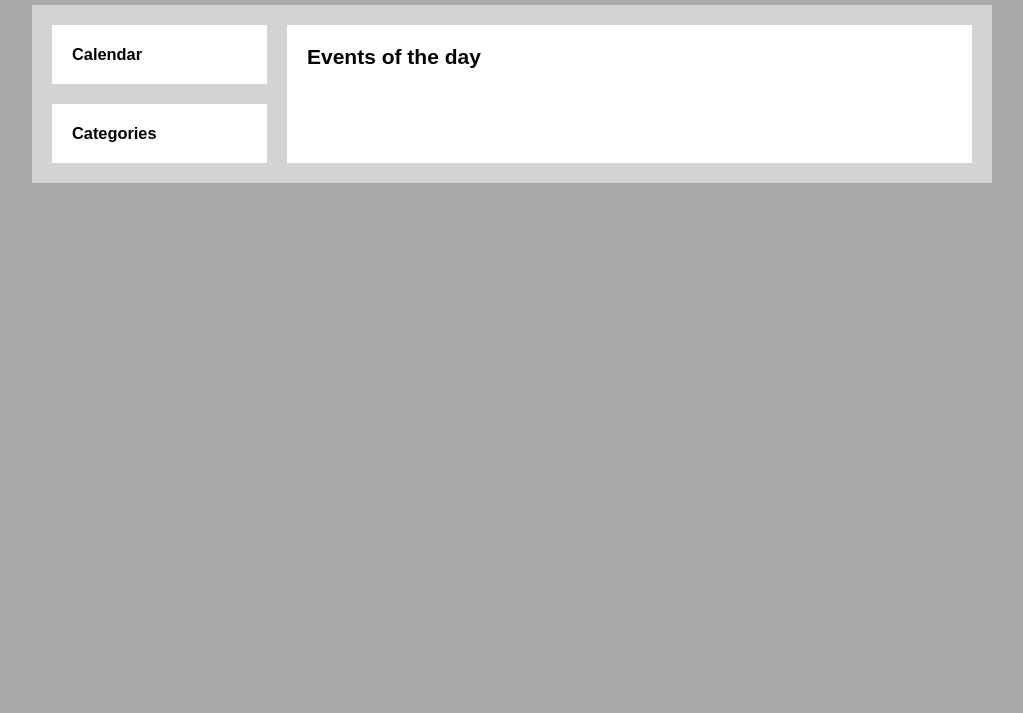
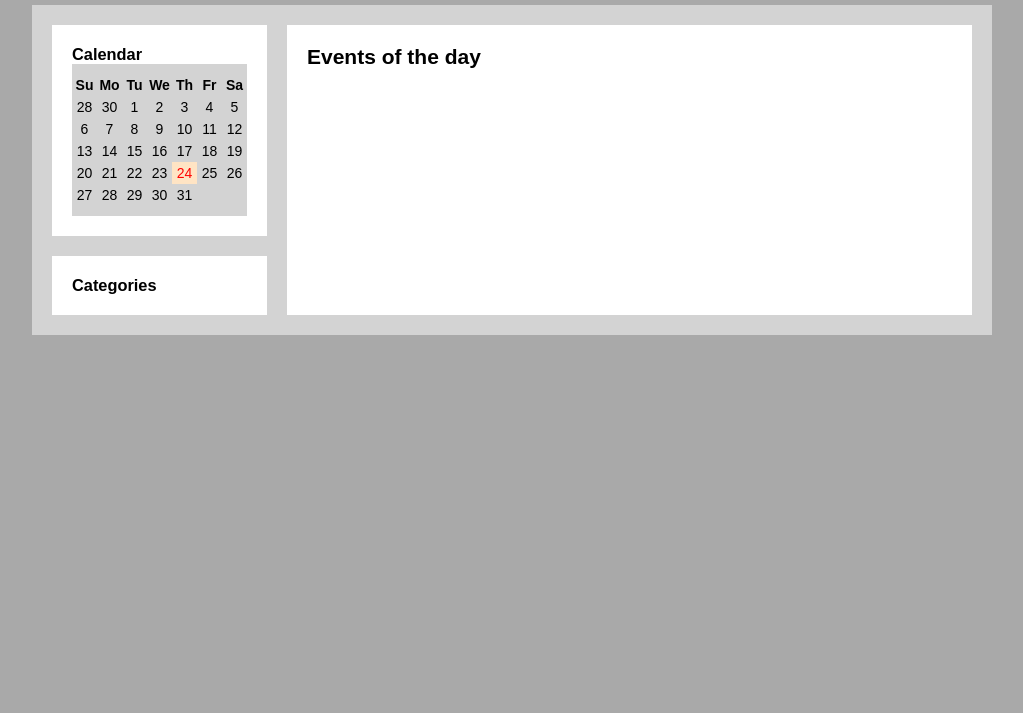
Before and after one commit to lucia-maria-mertic/fiiPractic2022, a website with bundled scripts: page index.html in a window 1280 px wide. Shown: the part 87-800 px from the top of the page, without its empty margins (128-1151 px from the left). Built offline with nearby package versions, Linux system fonts and the light colour scheme.

Commit message:
js modules

```diff
--- /dev/null
+++ b/app/components/date-picker.js
@@ -0,0 +1,44 @@
+import { createElement } from '../dom-utils.js';
+
+export const render = (rootElement) => {
+  const section = document.createElement("section");
+    const labels = ["Su", "Mo", "Tu", "We", "Th", "Fr", "Sa"];
+
+    for (let i = 0; i < labels.length; i++) {
+      const div = createElement("div", {
+        textContent: labels[i],
+      });
+      section.appendChild(div);
+    }
+
+    const date = new Date();
+    const today = new Date();
+    const prev = new Date(today);
+    prev.setDate(0);
+    date.setDate(1);
+    let day = 1;
+    const currentMonth = date.getMonth();
+
+    day = date.getDay();
+    while(day > 0) {
+      const div = createElement("div", {
+        textContent: prev.getDate(),
+      });
+      prev.setDate(-1);
+      day--;
+      section.appendChild(div);
+    }
+
+    day = 1;
+    while (date.getMonth() === currentMonth) {
+      const div = createElement("div", {
+        textContent: day,
+        className: date.getDate() === today.getDate() ? 'today' : '',
+      });
+
+      section.appendChild(div);
+      date.setDate(++day);
+    }
+
+    rootElement.appendChild(section);
+}
--- /dev/null
+++ b/app/components/header.js
@@ -0,0 +1,17 @@
+import { createElement, compile } from '../dom-utils.js';
+
+const template = `
+  <h1>{title}</h1>
+  <button name="add-event"><i>+</i>{buttonLabel}</button>
+`;
+
+export const render = (rootElement) => {
+  const element = createElement('header', {
+    className: 'app-header',
+    innerHTML: compile(template, {
+      title: 'Calendar',
+      buttonLabel: 'Add Event'
+    })
+  });
+  rootElement.appendChild(element);
+}
--- /dev/null
+++ b/app/dom-utils.js
@@ -0,0 +1,15 @@
+export function createElement(type = 'div', props = {}) {
+  const element = document.createElement(type);
+
+  Object.keys(props).forEach((name) => {
+    element[name] = props[name];
+  });
+
+  return element;
+}
+
+export function compile(tpl, variables = {}) {
+  return Object.keys(variables).reduce((result, key) => {
+    return result.replace(`{${key}}`, variables[key]);
+  }, tpl);
+}
--- a/index.html
+++ b/index.html
@@ -9,26 +9,7 @@
 
 </head>
 <body>
-    <div id="wrapper">
-        <header>
-            <h1>Calendar</h1>
-            <button name="add-event"><i>+</i> Add Event</button>
-        </header>
-        <section>
-            <aside>
-            <div id="calendar">
-                <h3>Calendar</h3>
-                <div id="calendar-wrapper"></div>
-            </div>
-            <div id="categories">
-                <h3>Categories</h3>
-            </div>
-            </aside>
-            <main>
-                <h2>Events of the day</h2>
-            </main>
-        </section>
-        </div>
-    <script src="./main.js"></script>
+    <div id="wrapper"></div>
+    <script type="module" src="./main.js"></script>
 </body>
 </html>
--- a/main.js
+++ b/main.js
@@ -1,28 +1,32 @@
+import { render as renderHeader } from './app/components/header.js';
+import { render as renderDatePicker } from './app/components/date-picker.js';
+import { createElement } from './app/dom-utils.js'
+
 (() => {
-  const calendar = document.getElementById('calendar-wrapper');
-  calendar.removeChild(calendar.lastElementChild);
+  const appElement = document.getElementById('wrapper');
 
-  const section = document.createElement('section');
-  const labels = ["Su", "Mo", "Tu", "We", "Th", "Fr", "Sa"];
+  renderHeader(appElement);
+  renderAppContent(appElement);
 
-  for(let i = 0; i < labels.length; i++) {
-    const div = document.createElement('div');
-    div.textContent = labels[i];
-    section.appendChild(div);
+  renderDatePicker(document.getElementById("calendar-wrapper"));
+
+  function renderAppContent(rootElement) {
+    const element = createElement('section', {
+      innerHTML: `
+        <aside>
+          <div id="calendar">
+              <h3>Calendar</h3>
+              <div id="calendar-wrapper"></div>
+          </div>
+          <div id="categories">
+              <h3>Categories</h3>
+          </div>
+        </aside>
+        <main>
+            <h2>Events of the day</h2>
+        </main>
+      `
+    });
+    rootElement.appendChild(element);
   }
-
-  const date = new Date();
-  date.setDate(1);
-  const currentMonth = date.getMonth();
-
-  let day = 1;
-
-  while(date.getMonth() === currentMonth) {
-    const div = document.createElement('div');
-    div.textContent = day;
-    section.appendChild(div);
-    date.setDate(++day);
-  }
-
-  calendar.appendChild(section);
 })();
--- a/style.css
+++ b/style.css
@@ -126,3 +126,8 @@ aside > div + div {
     border: 0 none;
     margin: 0 3px
 }
+
+#calendar-wrapper .today {
+    color: red;
+    background-color: bisque;
+}
```
